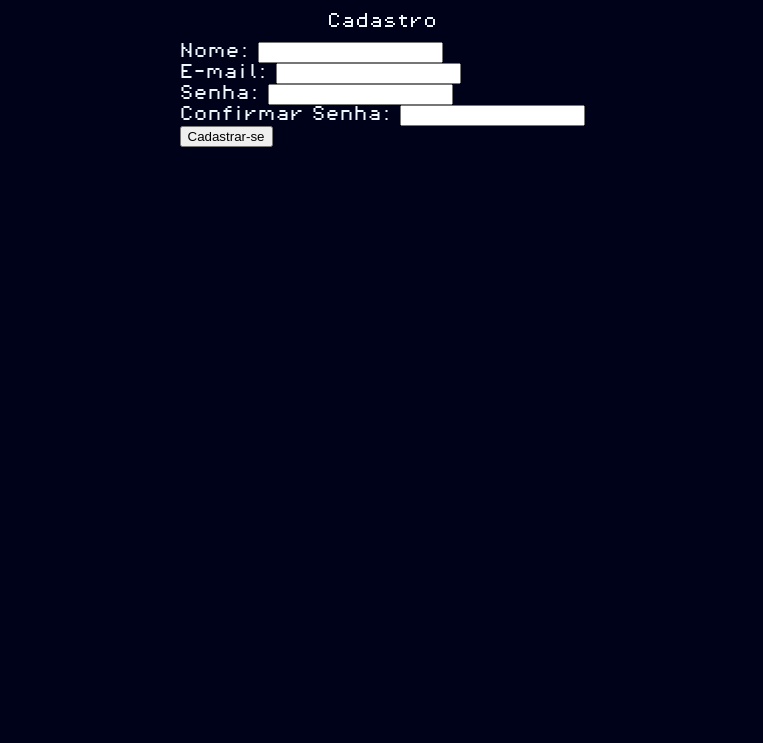
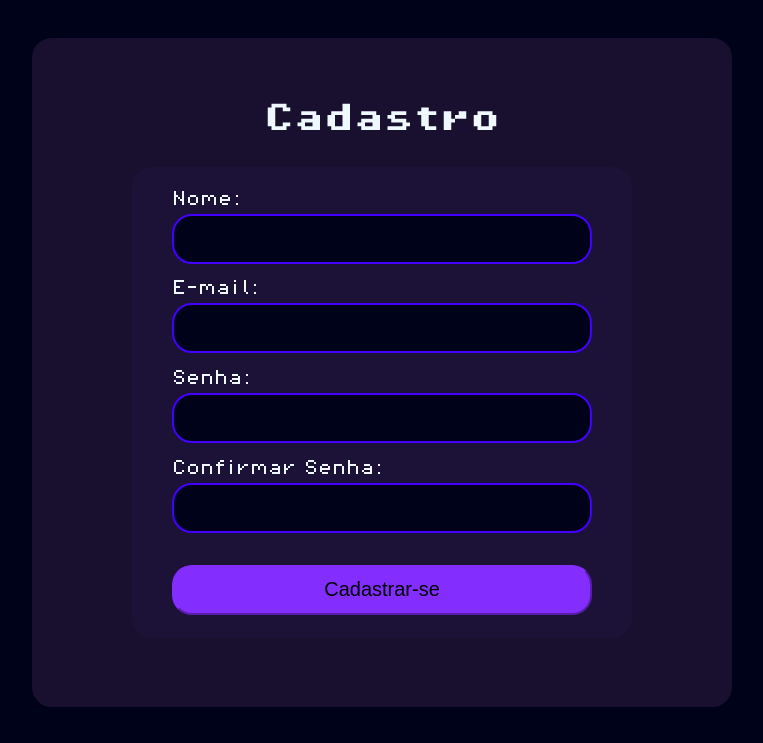
Before and after one commit to Is-Lorca/Operacao-Salve-a-Gatec, a plain HTML site: page frontend/cadastro.html in a window 1280 px wide. Shown: the whole page, without its empty margins (258-1021 px from the left). Drawn offline with Linux system fonts and the light colour scheme; a web font is replaced by a local one.

Commit message:
Victor: fiz o design das telas login e cadastro

```diff
--- a/frontend/cadastro.html
+++ b/frontend/cadastro.html
@@ -3,15 +3,12 @@
   <head>
     <meta charset="UTF-8" />
     <meta name="viewport" content="width=device-width, initial-scale=1.0" />
-
     <title>Cadastro</title>
-
     <link rel="stylesheet" href="src/styles/reset.css" />
     <link rel="stylesheet" href="src/styles/style.css" />
-
+    <link rel="stylesheet" href="src/styles/estilo.css">
     <link rel="preconnect" href="https://fonts.googleapis.com" />
     <link rel="preconnect" href="https://fonts.gstatic.com" crossorigin />
-
     <link
       href="https://fonts.googleapis.com/css2?family=Bitcount:wght@100..900&family=Jersey+10&family=Tiny5&display=swap"
       rel="stylesheet"
@@ -19,11 +16,14 @@
   </head>
 
   <body>
+    <div id="card">
       <header>
         <h1>Cadastro</h1>
       </header>
 
       <section>
+        <div id="card2">
+          <form id="formCadastro" action="" method="post">
             <div>
               <label for="nome">Nome:</label>
               <input type="text" id="nome" name="nome" required />
@@ -52,7 +52,10 @@
             <div>
               <button id="btnCadastrar">Cadastrar-se</button>
             </div>
+          </form>
+        </div>
           <br>
+        </div>
         <div id="resultado"></div>
       </section>
 
--- /dev/null
+++ b/frontend/src/styles/estilo.css
@@ -0,0 +1,71 @@
+#card {
+    width: 100%;
+    max-width: 700px;
+    height: auto;
+    padding: 4%;
+    display: flex;
+    flex-direction: column;
+    align-items: center;
+    justify-content: center;
+    border: solid rgb(24, 16, 46) 2px;
+    border-radius: 20px;
+    margin: 3% auto;
+    background-color: rgb(24, 16, 46);
+    box-sizing: border-box;
+}
+
+header h1 {
+    font-size: 30px;
+    font-weight: bold;
+    margin-bottom: 20px;
+}
+
+#card2 {
+    background-color: rgb(28, 18, 56);
+    border-radius: 20px;
+    width: 100%;
+    min-width: 500px;
+    max-width: 600px;
+    padding: 8%;
+    padding-bottom: 3%;
+    padding-top: 3%;
+    box-sizing: border-box;
+}
+
+form div {
+    display: flex;
+    flex-direction: column;
+    align-items: stretch;
+    padding-top: 2%;
+    padding-bottom: 2%;
+}
+
+input {
+    width: 100%;
+    height: 50px;
+    background-color: rgb(0, 2, 26);
+    border: solid 2px rgb(68, 0, 255);
+    border-radius: 20px;
+    padding:  10px 15px;
+    color: white;
+    font-size: 17px;
+    margin-top: 7px;
+    box-sizing: border-box;
+}
+
+div button {
+    width: 100%;
+    height: 50px;
+    font-size: 20px;
+    background-color: #832dff;
+    border-color: #832dff;
+    border-radius: 20px;
+    margin-top: 15px;
+    cursor: pointer;
+    transition: background-color 0.2s ease;
+}
+
+div button:hover {
+    background-color: #fbcc4d;
+    border-color: #fbcc4d;
+}
```
Also changed, not shown: frontend/login.html (+5 -1 lines). Lines whose indentation alone changed are shown as unchanged.
